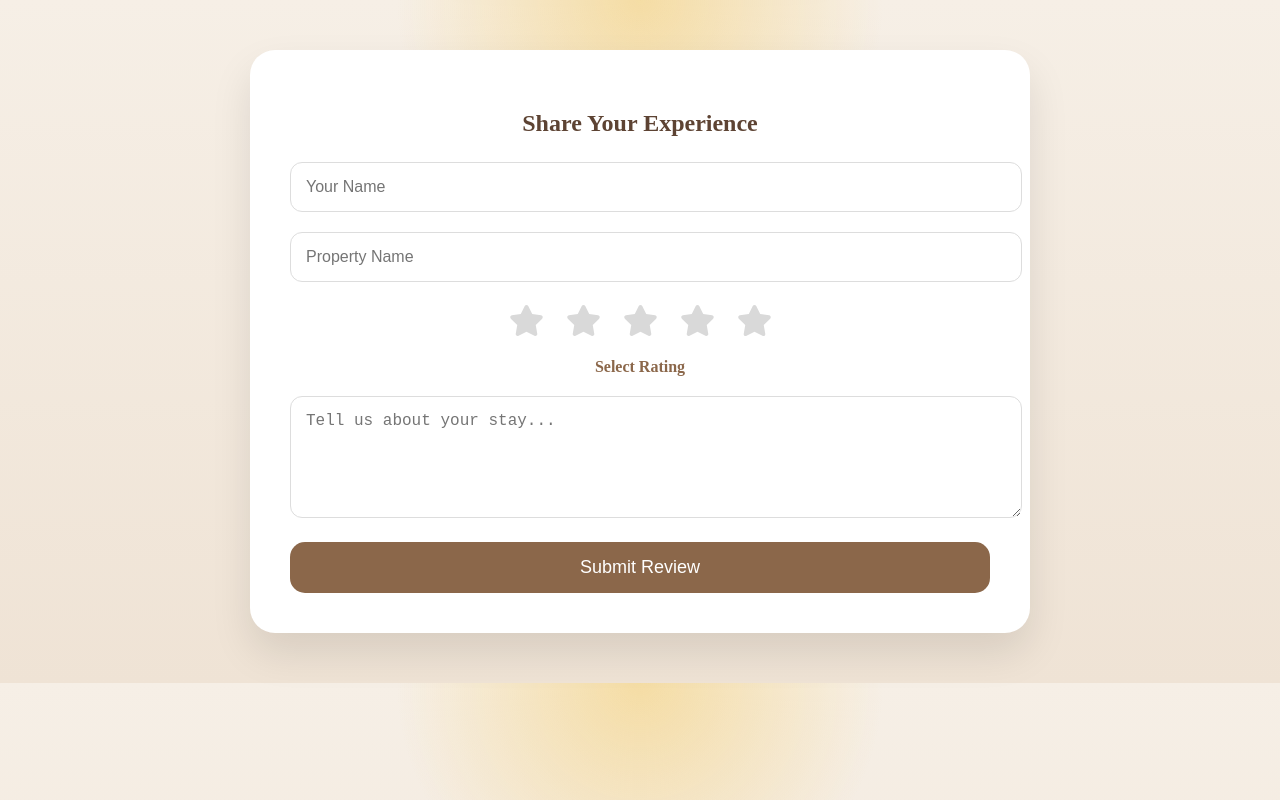
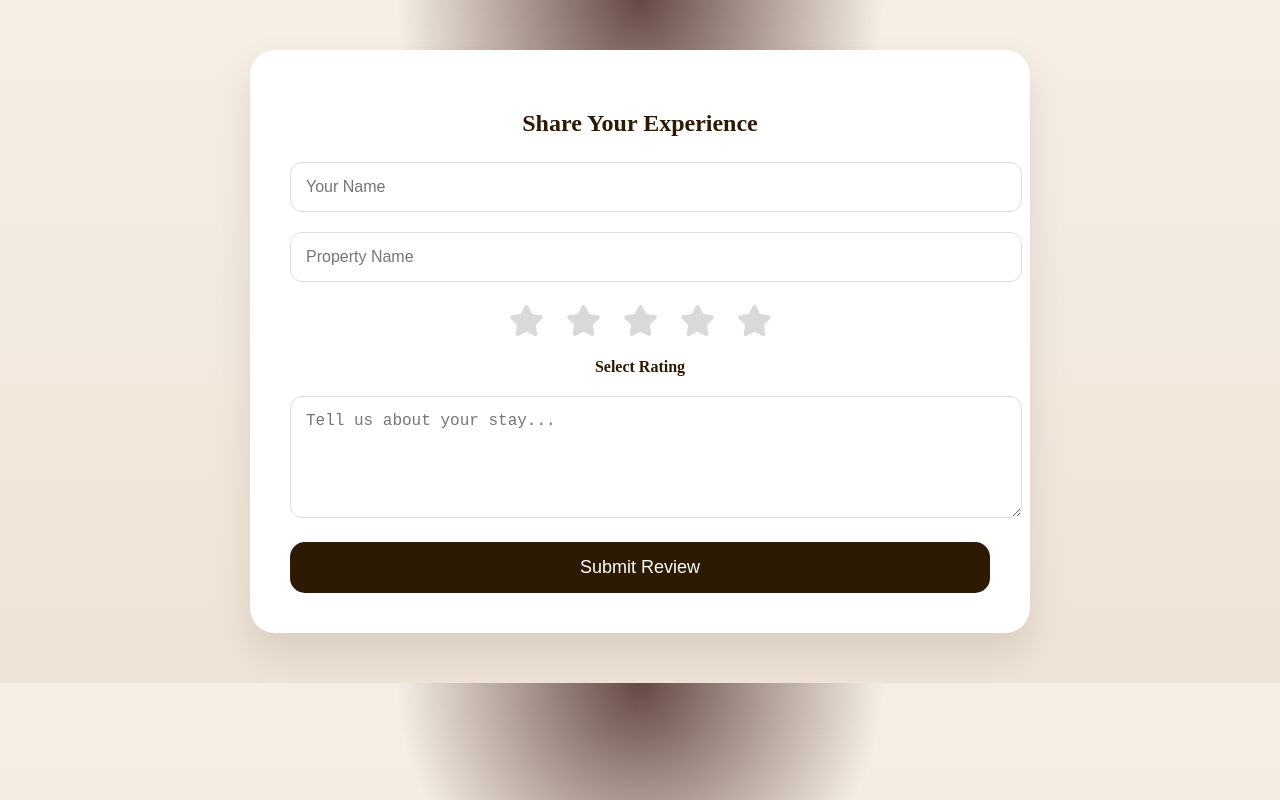
Before and after one commit to ShaunMahlawe/Deluxe-Bookings-DV-200---Interactive-Development-Assignment-, a React app in the folder frontend/: page / in a window 1280 px wide. Built offline with nearby package versions, Linux system fonts and the light colour scheme; the HTML template or start-up script is replaced by a standard one.

Commit message:
colour change

```diff
--- a/frontend/src/App.css
+++ b/frontend/src/App.css
@@ -6,313 +6,9 @@
   --shadow: rgba(0,0,0,0.15);
 
   background:
-    radial-gradient(circle at top, rgba(244, 201, 93, 0.48), transparent 26%),
+    radial-gradient(circle at top, #654943, transparent 26%),
     linear-gradient(180deg, #f6efe6 0%, #efe3d5 100%);
 }
-
-
-
-
-/* .page-shell {
-  display: grid;
-  gap: 28px;
-  padding: 32px;
-}
-
-.hero-panel {
-  display: grid;
-  grid-template-columns: 1.2fr 0.8fr;
-  gap: 24px;
-}
-
-.hero-copy,
-.hero-card,
-.glass-card {
-  position: relative;
-  overflow: hidden;
-  border: 1px solid rgba(20, 54, 66, 0.14);
-  border-radius: 28px;
-  background: rgba(248, 243, 236, 0.82);
-  box-shadow: 0 20px 50px rgba(20, 54, 66, 0.09);
-}
-
-.hero-copy {
-  padding: 44px;
-  background:
-    radial-gradient(circle at top right, rgba(244, 201, 93, 0.5), transparent 34%),
-    linear-gradient(135deg, rgba(20, 54, 66, 0.08), rgba(248, 243, 236, 0.9));
-}
-
-.hero-card,
-.glass-card {
-  padding: 28px;
-}
-
-.eyebrow,
-.card-label,
-.status-chip,
-.demo-pill {
-  display: inline-flex;
-  align-items: center;
-  gap: 8px;
-  width: fit-content;
-  border-radius: 999px;
-  letter-spacing: 0.12em;
-  text-transform: uppercase;
-  font-size: 12px;
-}
-
-.eyebrow,
-.card-label {
-  padding: 8px 12px;
-  background: rgba(20, 54, 66, 0.1);
-  color: #143642;
-}
-
-.hero-copy h1 {
-  margin: 18px 0 14px;
-}
-
-.hero-copy p,
-.auth-footer p,
-.empty-state,
-.booking-request {
-  color: rgba(20, 54, 66, 0.82);
-}
-
-.hero-actions,
-.auth-footer,
-.card-header,
-.split-fields {
-  display: flex;
-  gap: 14px;
-}
-
-.hero-actions {
-  margin-top: 28px;
-  flex-wrap: wrap;
-}
-
-.button {
-  border: 0;
-  border-radius: 999px;
-  padding: 13px 20px;
-  font: inherit;
-  cursor: pointer;
-  text-decoration: none;
-  transition: transform 160ms ease, box-shadow 160ms ease, background 160ms ease;
-}
-
-.button:hover,
-.mode-toggle:hover {
-  transform: translateY(-1px);
-}
-
-.button.primary {
-  background: #143642;
-  color: #f8f3ec;
-  box-shadow: 0 18px 24px rgba(20, 54, 66, 0.16);
-}
-
-.button.secondary,
-.mode-toggle {
-  background: rgba(20, 54, 66, 0.08);
-  color: #143642;
-}
-
-.button.full {
-  width: 100%;
-  justify-content: center;
-}
-
-.stats-grid {
-  display: grid;
-  grid-template-columns: repeat(3, minmax(0, 1fr));
-  gap: 16px;
-  margin-top: 34px;
-}
-
-.stats-grid div {
-  padding: 18px;
-  border-radius: 22px;
-  background: rgba(248, 243, 236, 0.7);
-}
-
-.stats-grid dt {
-  font-size: 12px;
-  text-transform: uppercase;
-  letter-spacing: 0.12em;
-  color: rgba(20, 54, 66, 0.65);
-}
-
-.stats-grid dd {
-  margin: 10px 0 0;
-  font-size: 18px;
-  color: #143642;
-}
-
-.signal-list,
-.booking-list {
-  display: grid;
-  gap: 14px;
-  padding: 0;
-  margin: 18px 0 0;
-  list-style: none;
-}
-
-.signal-list li,
-.booking-item,
-.notice-banner,
-.demo-pill {
-  padding: 16px 18px;
-  border-radius: 20px;
-  background: rgba(20, 54, 66, 0.06);
-}
-
-.demo-pill {
-  margin-top: 20px;
-  line-height: 1.5;
-}
-
-.workspace-grid {
-  display: grid;
-  grid-template-columns: repeat(2, minmax(0, 1fr));
-  gap: 24px;
-}
-
-.lower-grid {
-  align-items: start;
-}
-
-.card-header {
-  justify-content: space-between;
-  align-items: start;
-}
-
-.mode-toggle,
-.status-chip {
-  border: 0;
-  padding: 10px 14px;
-  border-radius: 999px;
-  font: inherit;
-}
-
-.status-chip {
-  background: rgba(244, 201, 93, 0.35);
-  color: #6f4d02;
-}
-
-.stacked-form {
-  display: grid;
-  gap: 14px;
-  margin-top: 22px;
-}
-
-.stacked-form label {
-  display: grid;
-  gap: 8px;
-}
-
-.stacked-form span {
-  font-size: 14px;
-  color: #143642;
-}
-
-.stacked-form input,
-.stacked-form textarea {
-  width: 100%;
-  box-sizing: border-box;
-  border: 1px solid rgba(20, 54, 66, 0.14);
-  border-radius: 18px;
-  padding: 14px 16px;
-  background: rgba(255, 255, 255, 0.72);
-  color: #143642;
-  font: inherit;
-}
-
-.stacked-form input:focus,
-.stacked-form textarea:focus {
-  outline: 2px solid rgba(244, 201, 93, 0.9);
-  outline-offset: 2px;
-}
-
-.split-fields {
-  display: grid;
-  grid-template-columns: repeat(2, minmax(0, 1fr));
-}
-
-.notice-banner {
-  margin-top: 18px;
-  color: #143642;
-}
-
-.auth-footer {
-  margin-top: 18px;
-  align-items: center;
-  justify-content: space-between;
-}
-
-.booking-item {
-  display: grid;
-  gap: 8px;
-}
-
-.booking-destination,
-.booking-dates {
-  margin: 0;
-  font-weight: 700;
-  color: #143642;
-}
-
-.booking-meta,
-.booking-request {
-  margin: 4px 0 0;
-}
-
-.compact {
-  margin-top: 20px;
-}
-
-@media (max-width: 980px) {
-  .hero-panel,
-  .workspace-grid {
-    grid-template-columns: 1fr;
-  }
-
-  .page-shell {
-    padding: 20px;
-  }
-}
-
-@media (max-width: 640px) {
-  .hero-copy,
-  .hero-card,
-  .glass-card {
-    padding: 22px;
-    border-radius: 24px;
-  }
-
-  .stats-grid,
-  .split-fields,
-  .auth-footer {
-    grid-template-columns: 1fr;
-    flex-direction: column;
-  }
-
-  .card-header {
-    flex-direction: column;
-    gap: 12px;
-  }
-} */
-
-
-/* .App {
-  color: #143642;
-  font-family: 'Inter', sans-serif;
-}  */
-
-
-
 
 
 
@@ -327,7 +23,7 @@
 
 .review-form h2 {
   text-align: center;
-  color: #5d4333;
+  color: #2D1A03;
   margin-bottom: 25px;
 }
 
@@ -364,7 +60,7 @@
 }
 
 .active-star {
-  color: #8b674a;
+  color: #2D1A03;
 }
 
 .inactive-star {
@@ -373,7 +69,7 @@
 
 .rating-text {
   text-align: center;
-  color: #8b674a;
+  color: #2D1A03;
   font-weight: 600;
   margin-bottom: 20px;
 }
@@ -383,12 +79,12 @@
   padding: 15px;
   border: none;
   border-radius: 15px;
-  background: #8b674a;
+  background: #2D1A03;
   color: white;
   font-size: 18px;
   cursor: pointer;
 }
 
 .submit-btn:hover {
-  background: #6e5038;
+  background: #654943;
 }
```
